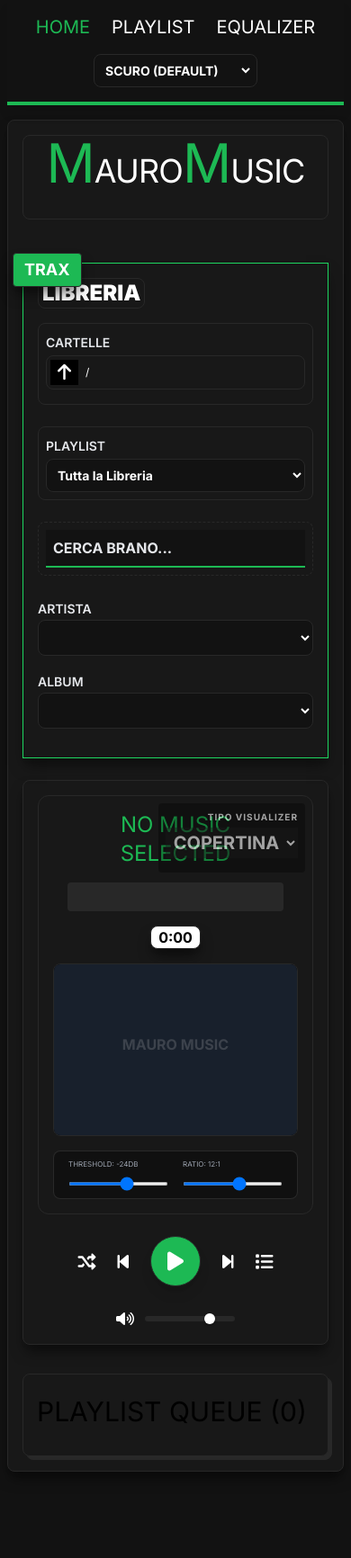
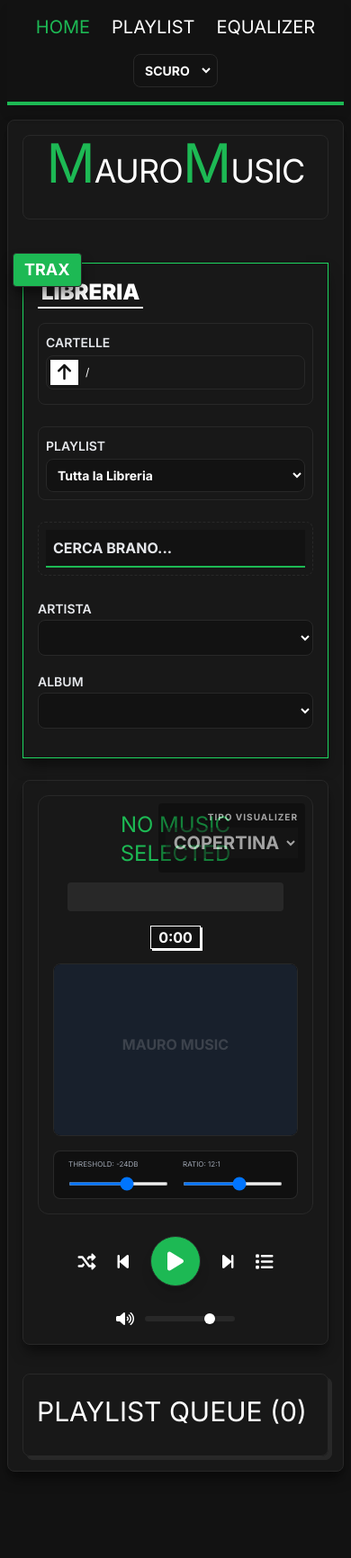
Before and after one commit to maurobeltrami/WebMusicPlayerAI, a Django app: page / in a window 390 px wide. Shown: the whole page at 90% size. Run offline with Django 5.2, Linux system fonts and the light colour scheme; data that the repository does not hold is empty; some libraries are stand-ins or nearby versions; some web fonts are replaced.

Commit message:
finiture di stile

```diff
--- a/music_player/static/music_player/css/components/playlist.css
+++ b/music_player/static/music_player/css/components/playlist.css
@@ -20,8 +20,8 @@
 
 /* Override per Punk Mode */
 [data-theme="punk"] #playlist .playlist-item.active {
-    background-color: var(--acid-blue);
-    color: white;
+    background-color: var(--acid-green);
+    color: black; /* Better contrast on acid green */
     border-left-color: var(--acid-pink);
-    box-shadow: 0 4px 6px -1px var(--acid-blue), 0 2px 4px -2px var(--acid-blue);
+    box-shadow: 0 4px 6px -1px var(--acid-green), 0 2px 4px -2px var(--acid-green);
 }
--- a/music_player/static/music_player/css/themes/punk.css
+++ b/music_player/static/music_player/css/themes/punk.css
@@ -134,12 +134,26 @@
 /* --- ACID & LEOPARD ADDITIONS --- */
 
 .leopard-bg {
-    background-color: #f8c928;
+    background-color: #FFFF00; /* Yellow punk estremo accessissimo */
     background-image: var(--leopard-pattern);
     background-size: 300px;
     background-repeat: repeat;
     border: var(--box-border-width) solid var(--acid-pink);
     box-shadow: 6px 6px 0px var(--leopard-shadow);
+}
+
+[data-theme="punk"] .leopard-text {
+    background-color: black;
+    color: white;
+    padding: 2px 8px;
+    border: 2px solid white; /* Optional higher contrast edge */
+}
+
+/* Fix per select e input nel riquadro scuro del tema punk */
+[data-theme="punk"] aside input,
+[data-theme="punk"] aside select {
+    background-color: var(--bg-main) !important;
+    color: white !important;
 }
 
 /* Acid Utility Classes */
--- a/music_player/static/music_player/js/events/navigation.js
+++ b/music_player/static/music_player/js/events/navigation.js
@@ -22,7 +22,7 @@ export async function browseTo(path, loadTrackCallback, populateFiltersCallback)
         const dirList = document.getElementById('dirList');
         if (dirList) {
             dirList.innerHTML = data.directories.map(d => `
-                <div class="dir-item cursor-pointer hover:bg-blue-50 p-3 mb-1 rounded flex items-center text-sm text-gray-800 border-b border-gray-100 touch-manipulation" data-path="${d.path}">
+                <div class="dir-item cursor-pointer bg-box-bg hover:bg-theme-accent hover:text-white p-3 mb-1 flex items-center text-sm font-primary text-theme-text border-b border-box-border-color touch-manipulation" data-path="${d.path}">
                     <i class="fas fa-folder text-yellow-500 mr-3 text-lg"></i>
                     <span class="truncate font-bold">${d.name}</span>
                 </div>
--- a/music_player/static/music_player/js/init/boot.js
+++ b/music_player/static/music_player/js/init/boot.js
@@ -2,14 +2,14 @@ import * as audioEngine from '../core/audioEngine.js';
 import * as vis from '../ui/visualizer.js';
 import * as pl from '../data/playlist.js';
 import * as mediaLoader from '../core/mediaLoader.js';
-import * as uiRenderer from '../ui/playlistRenderer.js?v=7';
+import * as uiRenderer from '../ui/playlistRenderer.js?v=8';
 import { setupRouter } from '../ui/router.js';
 import { initTheme } from '../ui/themeManager.js';
 
 import { setupAudioEvents } from '../events/audio.js';
 import { setupPlaybackControls } from '../events/playback.js';
 import { setupFilters } from '../events/filters.js';
-import { setupNavigation, browseTo } from '../events/navigation.js';
+import { setupNavigation, browseTo } from '../events/navigation.js?v=2';
 import { setupModals, uiFetchPlaylists, openTrackPlaylistModal } from '../events/modals.js';
 
 export async function initApp() {
--- a/music_player/static/music_player/js/ui/playlistRenderer.js
+++ b/music_player/static/music_player/js/ui/playlistRenderer.js
@@ -47,9 +47,10 @@ export function updatePlaylistView(playlist, currentIndex, isPlaying, elements,
         li.appendChild(btnGroup);
         playlistEl.appendChild(li);
 
-        if (isCurrent && isPlaying) {
-            li.scrollIntoView({ behavior: 'smooth', block: 'nearest' });
-        }
+        // COMMENTATO: Preveniamo che lo scorrimento automatico della traccia a inizio playback forzi il salto dello schermo.
+        // if (isCurrent && isPlaying) {
+        //     li.scrollIntoView({ behavior: 'smooth', block: 'nearest' });
+        // }
     });
 
     if (nextBtn) nextBtn.disabled = playlist.length === 0;
--- a/music_player/templates/music_player/index.html
+++ b/music_player/templates/music_player/index.html
@@ -10,7 +10,7 @@
     <link rel="stylesheet" href="https://cdnjs.cloudflare.com/ajax/libs/font-awesome/6.0.0-beta3/css/all.min.css">
     <link href="https://fonts.googleapis.com/css2?family=Rubik+Wet+Paint&family=Special+Elite&family=Inter:wght@400;600;700;900&display=swap"
         rel="stylesheet">
-    <link rel="stylesheet" href="{% static 'music_player/style.css' %}?version=4">
+    <link rel="stylesheet" href="{% static 'music_player/style.css' %}?version=11">
     <script>
         tailwind.config = {
             theme: {
@@ -20,6 +20,10 @@
                             bg: 'var(--bg-main)',
                             text: 'var(--text-main)',
                             accent: 'var(--accent-red)',
+                        },
+                        box: {
+                            bg: 'var(--box-bg)',
+                            border: 'var(--box-border-color)',
                         }
                     },
                     fontFamily: {
@@ -51,9 +55,9 @@
             <div class="md:absolute md:right-4 flex items-center gap-2 font-primary text-sm bg-theme-bg p-1 border-2 border-theme-accent rotate-scuff-2 z-50">
                 <label for="themeSelector" class="font-bold text-theme-text px-1 uppercase hidden md:block">Tema:</label>
                 <select id="themeSelector" class="bg-theme-bg text-theme-text border-none font-bold outline-none cursor-pointer uppercase p-1">
-                    <option value="dark">Scuro (Default)</option>
-                    <option value="light">Chiaro (Elegante)</option>
-                    <option value="punk">PUNK (Original)</option>
+                    <option value="dark">Scuro</option>
+                    <option value="light">Chiaro</option>
+                    <option value="punk">PUNK</option>
                 </select>
             </div>
         </nav>
@@ -80,7 +84,7 @@
                         class="absolute -top-3 -left-3 bg-acid-pink text-white px-3 py-1 font-bold text-lg rotate-[-5deg] border border-black shadow-[2px_2px_0px_black] font-title">
                         TRAX</div>
 
-                    <h2 class="text-2xl font-black mb-4 uppercase border-b-2 border-black inline-block px-1">Libreria
+                    <h2 class="leopard-text text-2xl font-black mb-4 uppercase border-b-2 border-theme-text md:border-black inline-block px-1">Libreria
                     </h2>
 
                     <!-- Folder Navigation -->
@@ -89,7 +93,7 @@
                             class="block text-sm font-bold uppercase mb-1 bg-acid-blue text-theme-text inline-block px-1 transform -rotate-1 border border-black">Cartelle</label>
                         <div class="flex items-center gap-2 mb-2 p-1 border-b-2 border-black">
                             <button id="dirUpBtn"
-                                class="bg-black text-white hover:bg-theme-accent hover:text-white px-2 font-bold text-xl transition-colors"><i
+                                class="bg-theme-text text-theme-bg hover:bg-theme-accent hover:text-white px-2 font-bold text-xl transition-colors"><i
                                     class="fas fa-arrow-up"></i></button>
                             <span id="currentDirDisplay"
                                 class="truncate font-primary text-theme-text text-xs flex-1">/</span>
@@ -147,7 +151,7 @@
                             </div>
                         </div>
                         <div id="time-display"
-                            class="font-primary font-bold bg-white border border-black px-2 mt-2 inline-block shadow-[2px_2px_0px_black] text-black">
+                            class="font-primary font-bold bg-theme-bg border border-theme-text px-2 mt-2 inline-block shadow-[2px_2px_0px_var(--text-main)] text-theme-text">
                             0:00</div>
 
                         <div id="visualizerContainer"
@@ -220,7 +224,7 @@
             </main>
 
             <section class="mt-8 border-t-4 border-black pt-6 bg-box-bg p-4 relative torn-paper">
-                <h2 class="text-3xl graffiti-title text-black mb-4 inline-block relative z-10">PLAYLIST QUEUE (<span id="playlistCount">0</span>)</h2>
+                <h2 class="text-3xl graffiti-title text-theme-text mb-4 inline-block relative z-10">PLAYLIST QUEUE (<span id="playlistCount">0</span>)</h2>
                 <ul id="playlist" class="space-y-2 max-h-80 overflow-y-auto custom-scrollbar font-primary relative z-10">
                 </ul>
             </section>
@@ -244,16 +248,16 @@
                             </div>
                         </div>
                         <div class="flex flex-col h-[500px]">
-                            <h3 class="mb-2 text-black font-black uppercase text-lg border-b-2 border-black">Le tue Playlist</h3>
+                            <h3 class="mb-2 text-theme-text font-black uppercase text-lg border-b-2 border-theme-text">Le tue Playlist</h3>
                             <ul id="savedPlaylistsList" class="flex-1 overflow-y-auto space-y-2"></ul>
                         </div>
                     </div>
                 </div>
                 <div class="mt-4 p-4 border-4 border-black bg-theme-bg flex flex-col gap-3">
                     <input type="text" id="playlistNameInput" placeholder="Nome nuova playlist..."
-                        class="w-full p-3 border-2 border-black rounded-none font-primary bg-white focus:outline-none focus:border-theme-accent text-black">
+                        class="w-full p-3 border-2 border-theme-text rounded-none font-primary bg-theme-bg focus:outline-none focus:border-theme-accent text-theme-text">
                     <button id="savePlaylistBtn"
-                        class="w-full bg-black text-white border-2 border-white py-4 font-black text-2xl uppercase tracking-widest hover:bg-theme-accent transition-colors font-title">
+                        class="w-full bg-theme-text text-theme-bg border-2 border-theme-text py-4 font-black text-2xl uppercase tracking-widest hover:bg-theme-accent hover:text-white transition-colors font-title">
                         SALVA TUTTO
                     </button>
                 </div>
@@ -301,23 +305,23 @@
 
                 <!-- Controls -->
                 <div class="flex items-center gap-4 md:gap-8">
-                    <button id="prevBtnBottom" class="text-white hover:text-acid-pink text-2xl"><i class="fas fa-backward"></i></button>
+                    <button id="prevBtnBottom" class="text-theme-text hover:text-acid-pink text-2xl"><i class="fas fa-backward"></i></button>
                     <button id="playPauseBtnBottom" style="border-radius: 50% !important;" class="text-black bg-acid-green hover:bg-theme-accent hover:text-white w-12 h-12 md:w-14 md:h-14 aspect-square rounded-full flex items-center justify-center text-xl transition-colors">
                         <i id="playPauseIconBottom" class="fas fa-play"></i>
                     </button>
-                    <button id="nextBtnBottom" class="text-white hover:text-acid-pink text-2xl"><i class="fas fa-forward"></i></button>
+                    <button id="nextBtnBottom" class="text-theme-text hover:text-acid-pink text-2xl"><i class="fas fa-forward"></i></button>
                 </div>
 
                 <!-- Volume -->
                 <div class="hidden md:flex items-center gap-2 w-32">
-                    <i class="fas fa-volume-up text-white text-sm"></i>
+                    <i class="fas fa-volume-up text-theme-text text-sm"></i>
                     <input type="range" id="volumeSliderBottom" min="0" max="1" step="0.01" value="0.75" class="w-full accent-theme-accent h-1 bg-gray-600 appearance-none">
                 </div>
             </div>
         </footer>
 
         <script src="https://cdnjs.cloudflare.com/ajax/libs/jsmediatags/3.9.5/jsmediatags.min.js"></script>
-        <script type="module" src="{% static 'music_player/js/app.js' %}?version=8"></script>
+        <script type="module" src="{% static 'music_player/js/app.js' %}?version=11"></script>
 </body>
 
 </html>
```
